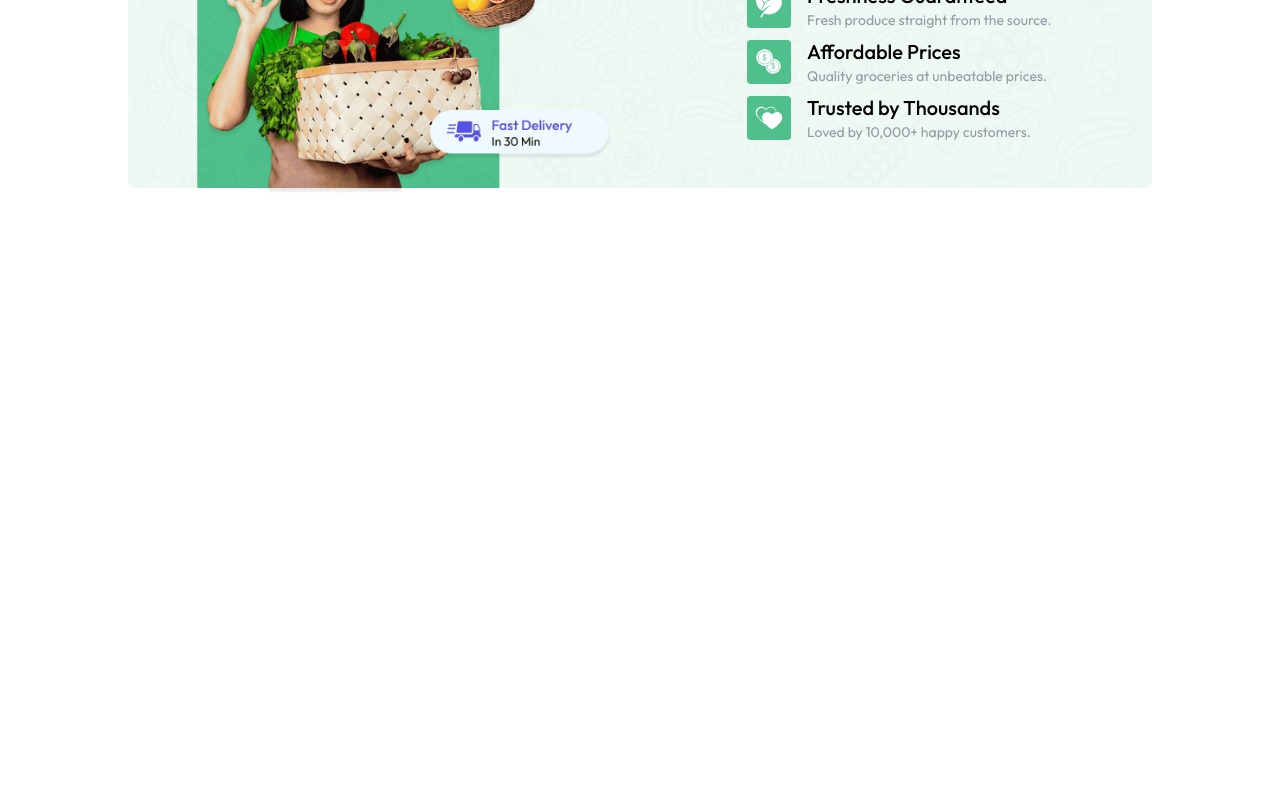
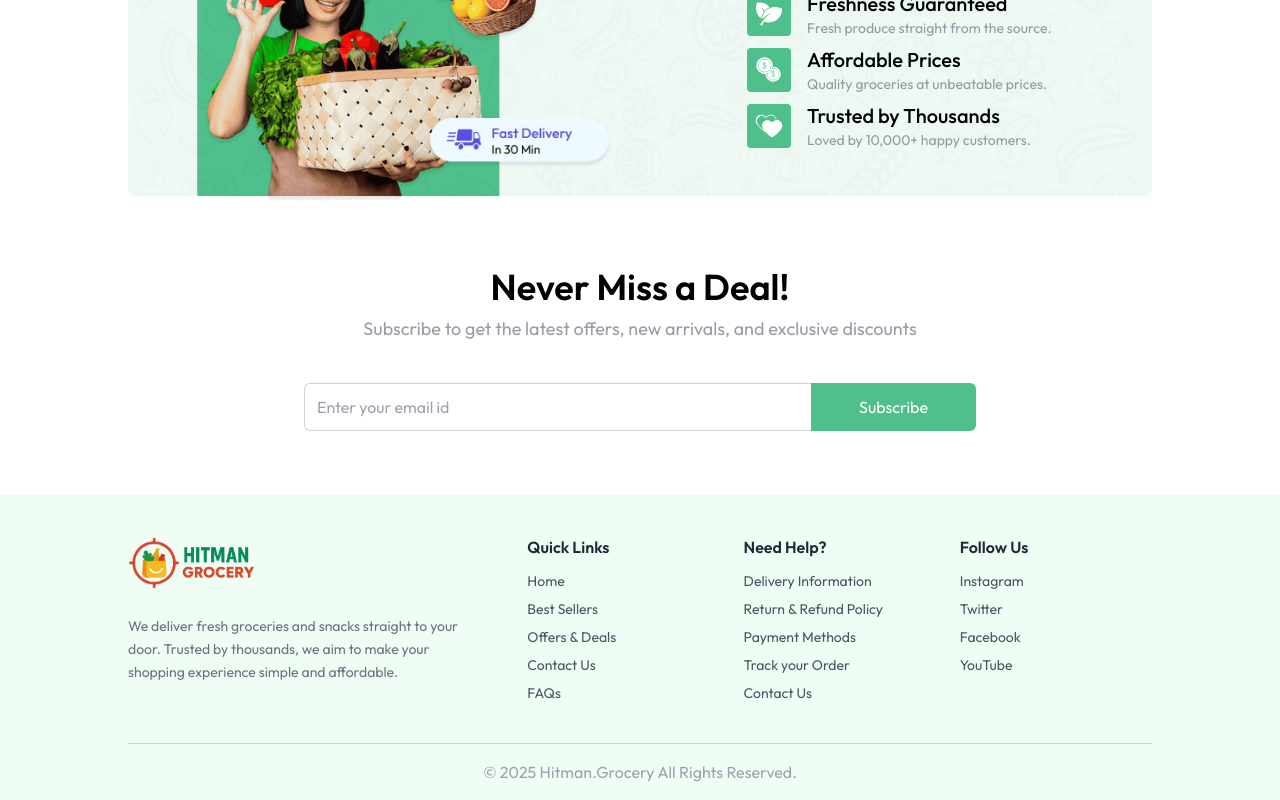
Before and after one commit to meetmodi45/hitman.grocery, a React (Vite) app in the folder client/: page / in a window 1280 px wide. Shown: the part 1707-2507 px from the top of the page. Before the commit the page ends 1966 px from the top, so only its background shows below. Built offline with nearby package versions, Linux system fonts and the light colour scheme.

Commit message:
Subscribe and Footer done

```diff
--- a/client/src/App.jsx
+++ b/client/src/App.jsx
@@ -4,6 +4,7 @@ import MainBanner from "./components/mainbanner";
 import { Route, Routes, useLocation } from "react-router-dom";
 import Home from "./pages/Home";
 import { Toaster } from "react-hot-toast";
+import Footer from "./components/Footer";
 
 const App = () => {
   const isSellerPath = useLocation().pathname.includes("seller");
@@ -18,6 +19,7 @@ const App = () => {
         </Routes>
         <Toaster position="top-center" reverseOrder={false} />
       </div>
+      <Footer />
     </div>
   );
 };
--- /dev/null
+++ b/client/src/components/Footer.jsx
@@ -0,0 +1,74 @@
+import React from "react";
+
+const Footer = () => {
+  const linkSections = [
+    {
+      title: "Quick Links",
+      links: ["Home", "Best Sellers", "Offers & Deals", "Contact Us", "FAQs"],
+    },
+    {
+      title: "Need Help?",
+      links: [
+        "Delivery Information",
+        "Return & Refund Policy",
+        "Payment Methods",
+        "Track your Order",
+        "Contact Us",
+      ],
+    },
+    {
+      title: "Follow Us",
+      links: ["Instagram", "Twitter", "Facebook", "YouTube"],
+    },
+  ];
+
+  return (
+    <footer className="bg-green-50 px-6 md:px-16 lg:px-24 xl:px-32 text-gray-600">
+      <div className="flex flex-col md:flex-row justify-between gap-12 py-10 border-b border-gray-300">
+        {/* Logo & Description */}
+        <div className="md:max-w-md">
+          <img
+            src="hitman.grocery.logo.png"
+            alt="Hitman Grocery Logo"
+            className="w-28 md:w-32 object-contain"
+          />
+          <p className="mt-6 text-sm leading-relaxed text-gray-500 max-w-sm">
+            We deliver fresh groceries and snacks straight to your door. Trusted
+            by thousands, we aim to make your shopping experience simple and
+            affordable.
+          </p>
+        </div>
+
+        {/* Link Sections */}
+        <div className="grid grid-cols-2 sm:grid-cols-3 gap-6 w-full md:w-2/3">
+          {linkSections.map((section, index) => (
+            <div key={index}>
+              <h3 className="font-semibold text-gray-800 mb-3 text-base">
+                {section.title}
+              </h3>
+              <ul className="space-y-2 text-sm">
+                {section.links.map((link, i) => (
+                  <li key={i}>
+                    <a
+                      href="#"
+                      className="hover:text-gray-900 transition-colors duration-200"
+                    >
+                      {link}
+                    </a>
+                  </li>
+                ))}
+              </ul>
+            </div>
+          ))}
+        </div>
+      </div>
+
+      {/* Copyright */}
+      <p className="py-4 text-center text-sm md:text-base text-gray-400">
+        © 2025 Hitman.Grocery All Rights Reserved.
+      </p>
+    </footer>
+  );
+};
+
+export default Footer;
--- /dev/null
+++ b/client/src/components/Subscribe.jsx
@@ -0,0 +1,29 @@
+import React from "react";
+
+const Subscribe = () => {
+  return (
+    <div className="flex flex-col items-center justify-center text-center space-y-2 mb-16">
+      <h1 className="md:text-4xl text-2xl font-semibold">Never Miss a Deal!</h1>
+      <p className="md:text-lg text-gray-500/70 pb-8">
+        Subscribe to get the latest offers, new arrivals, and exclusive
+        discounts
+      </p>
+      <form className="flex items-center justify-between max-w-2xl w-full md:h-13 h-12">
+        <input
+          className="border border-gray-300 rounded-md h-full border-r-0 outline-none w-full rounded-r-none px-3 text-gray-500"
+          type="text"
+          placeholder="Enter your email id"
+          required
+        />
+        <button
+          type="submit"
+          className="md:px-12 px-8 h-full text-white bg-primary hover:primary-dull transition-all cursor-pointer rounded-md rounded-l-none"
+        >
+          Subscribe
+        </button>
+      </form>
+    </div>
+  );
+};
+
+export default Subscribe;
--- a/client/src/pages/Home.jsx
+++ b/client/src/pages/Home.jsx
@@ -3,14 +3,16 @@ import MainBanner from "../components/mainbanner";
 import Categories from "../components/categories";
 import BestSellers from "../components/BestSellers";
 import BottomBanner from "../components/Bottombanner";
+import Subscribe from "../components/Subscribe";
 
 const Home = () => {
   return (
-    <div className="mt-10">
+    <div className="mt-12">
       <MainBanner />
       <Categories />
       <BestSellers />
       <BottomBanner />
+      <Subscribe />
     </div>
   );
 };
```
